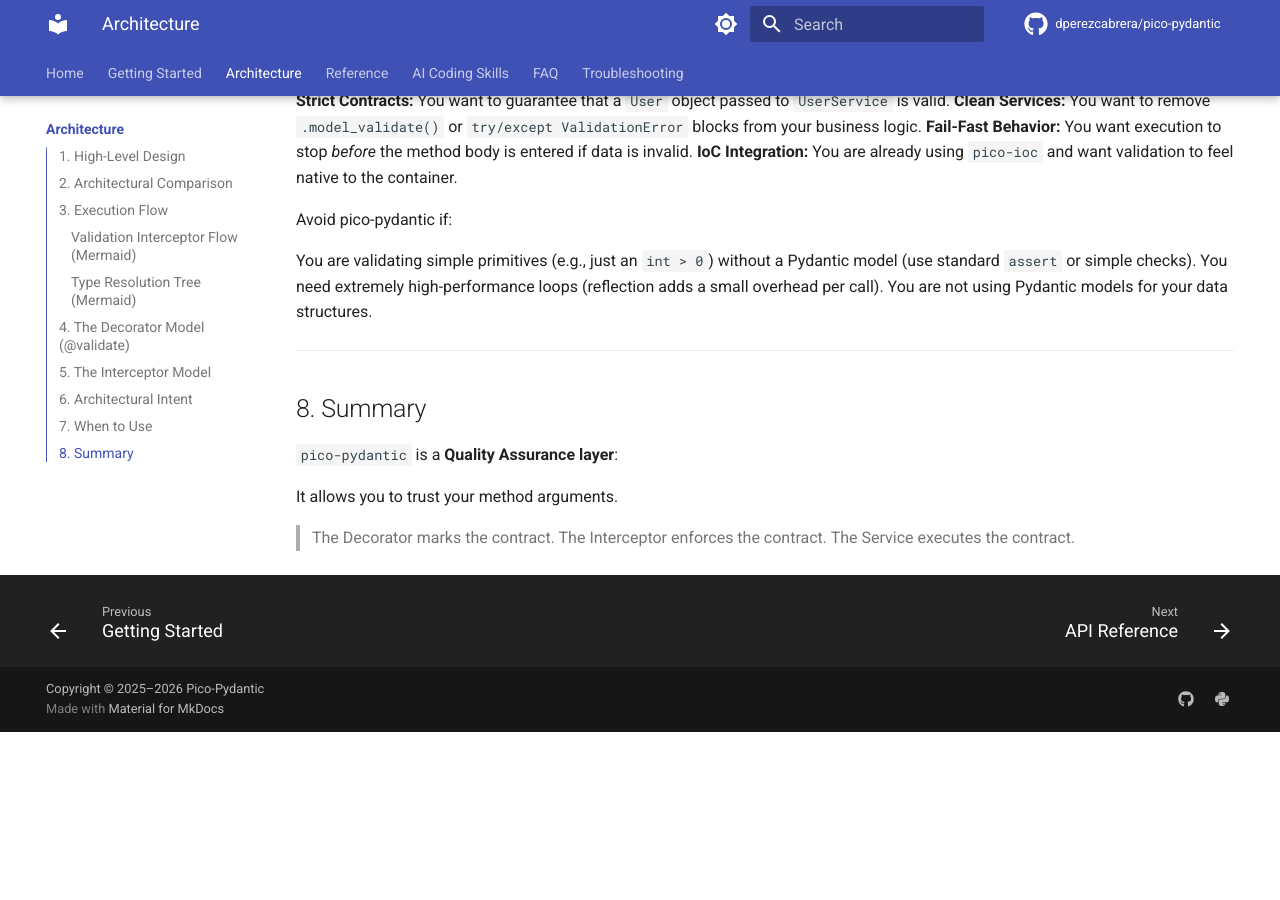
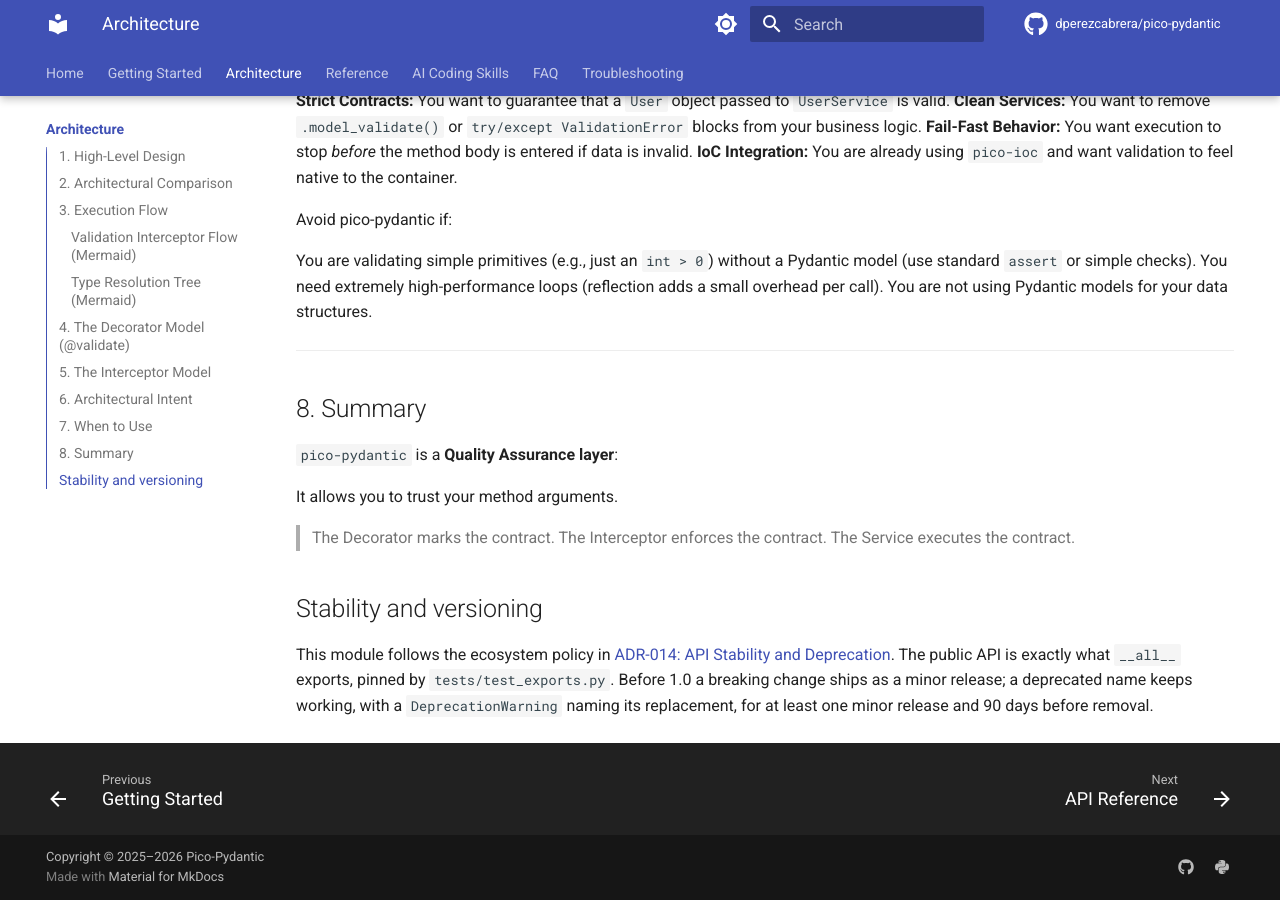
Before and after one commit to dperezcabrera/pico-pydantic, an MkDocs documentation site: the page built from docs/architecture.md, in a window 1280 px wide and 900 px high, scrolled down 8348 px. Built offline with MkDocs 1.6.1 and Material for MkDocs 9.7.7, drawn with Linux system fonts in a browser that asks for light colours; comment, search, counter and statistics services are not loaded; before the commit the page ends 9080 px from its top, so only the background shows below that.

Commit message:
Link the ADR-014 stability and deprecation policy from the architecture docs

```diff
--- a/docs/architecture.md
+++ b/docs/architecture.md
@@ -240,3 +240,8 @@
 > The Decorator marks the contract.
 > The Interceptor enforces the contract.
 > The Service executes the contract.
+
+
+## Stability and versioning
+
+This module follows the ecosystem policy in [ADR-014: API Stability and Deprecation](https://github.com/dperezcabrera/pico-ioc/blob/main/docs/adr/adr-0014-api-stability-and-deprecation.md). The public API is exactly what `__all__` exports, pinned by `tests/test_exports.py`. Before 1.0 a breaking change ships as a minor release; a deprecated name keeps working, with a `DeprecationWarning` naming its replacement, for at least one minor release and 90 days before removal.
```
